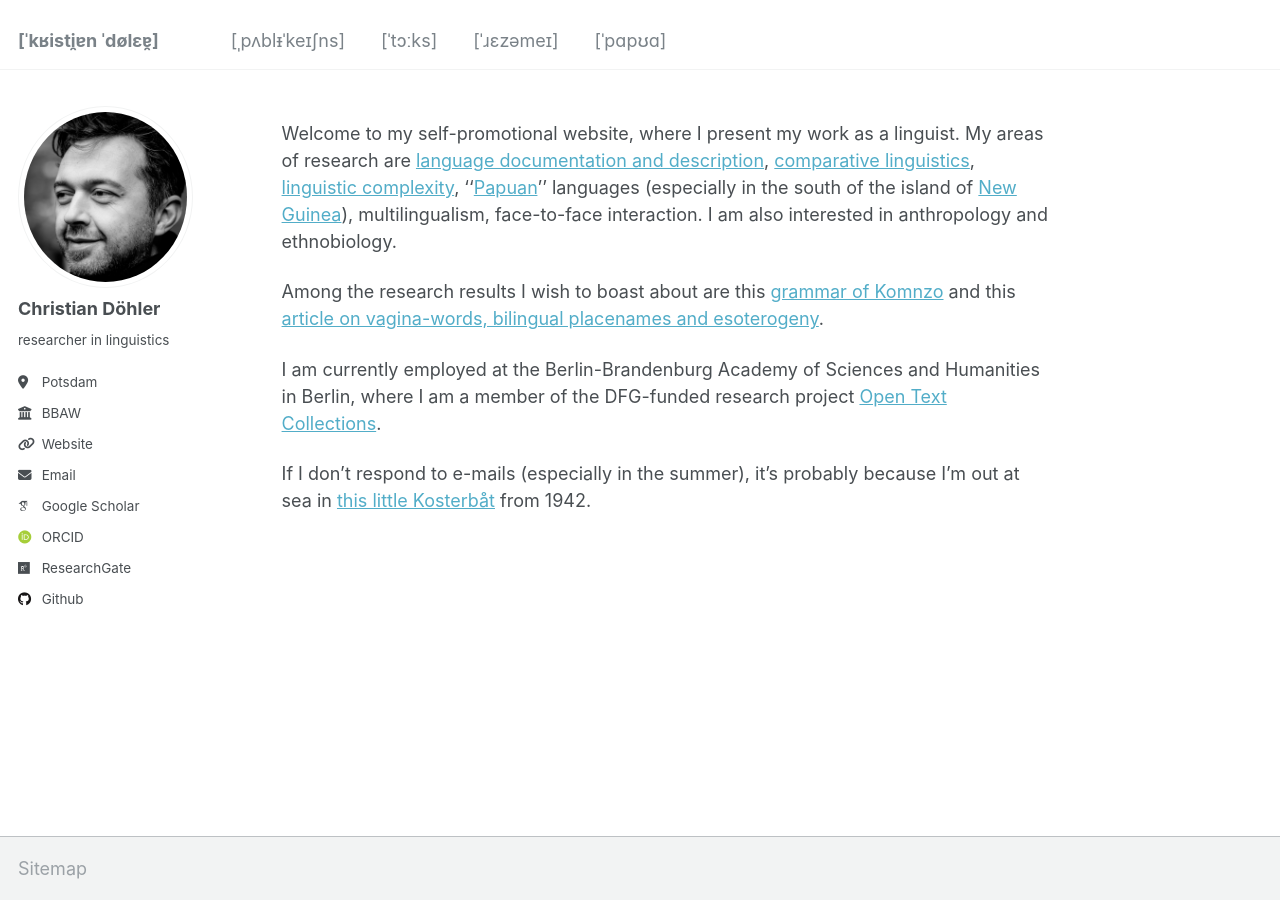
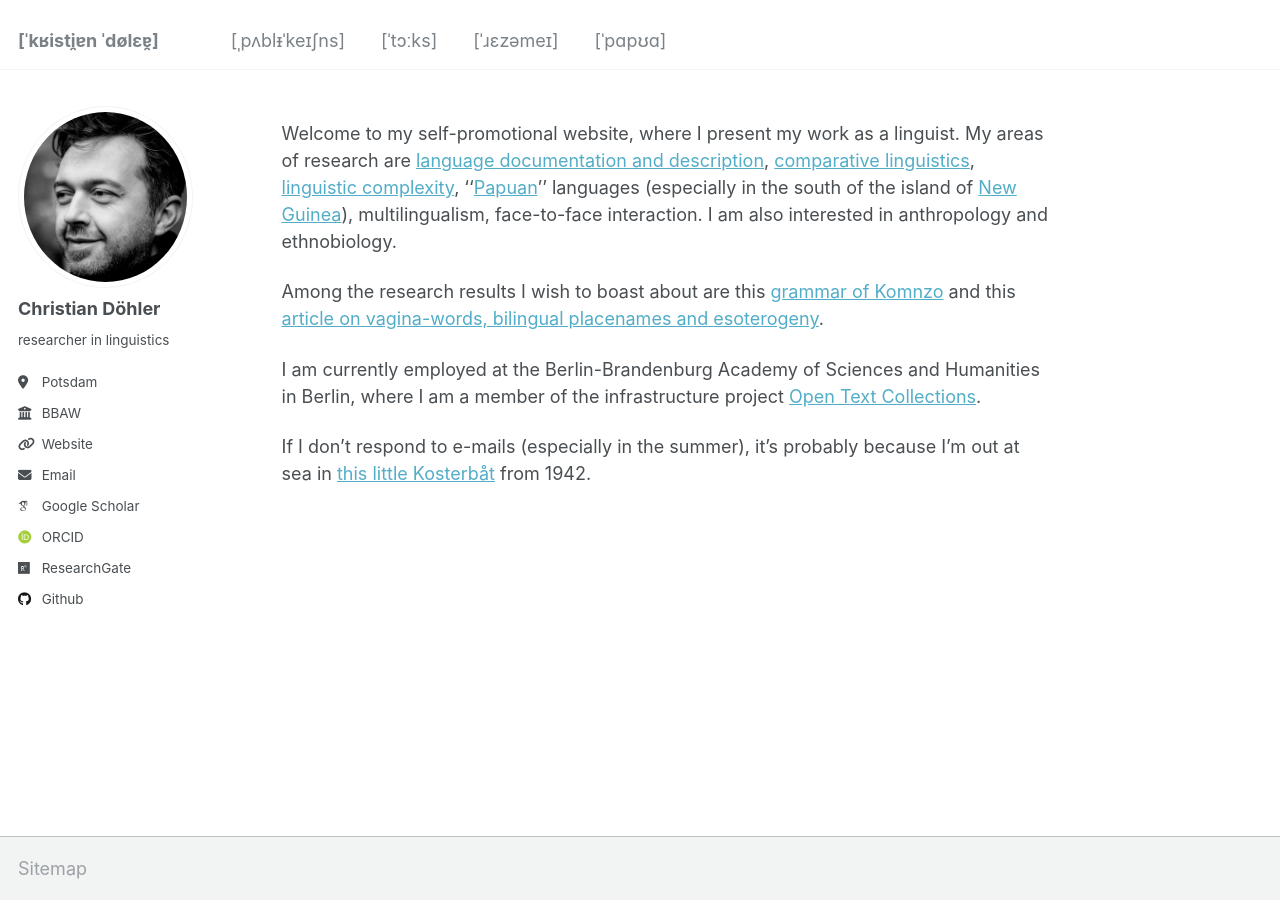
Before and after one commit to chrdoe/chrdoe.github.io, a Jekyll site: the page built from _pages/about.md, in a window 1280 px wide. Built offline with Jekyll 4.4.1, drawn with Linux system fonts in a browser that asks for light colours; some web fonts are replaced.

Commit message:
Update about.md

```diff
--- a/_pages/about.md
+++ b/_pages/about.md
@@ -11,6 +11,6 @@ Welcome to my self-promotional website, where I present my work as a linguist. M
 
 Among the research results I wish to boast about are this [grammar of Komnzo](https://langsci-press.org/catalog/book/212) and this [article on vagina-words, bilingual placenames and esoterogeny](https://doi.org/10.1177/13670069211023158).
 
-I am currently employed at the Berlin-Brandenburg Academy of Sciences and Humanities in Berlin, where I am a member of the DFG-funded research project [Open Text Collections](https://opentextcollections.github.io/).
+I am currently employed at the Berlin-Brandenburg Academy of Sciences and Humanities in Berlin, where I am a member of the infrastructure project [Open Text Collections](https://opentextcollections.github.io/).
 
 If I don't respond to e-mails (especially in the summer), it's probably because I'm out at sea in [this little Kosterbåt](/non-menu-page/) from 1942.
```
